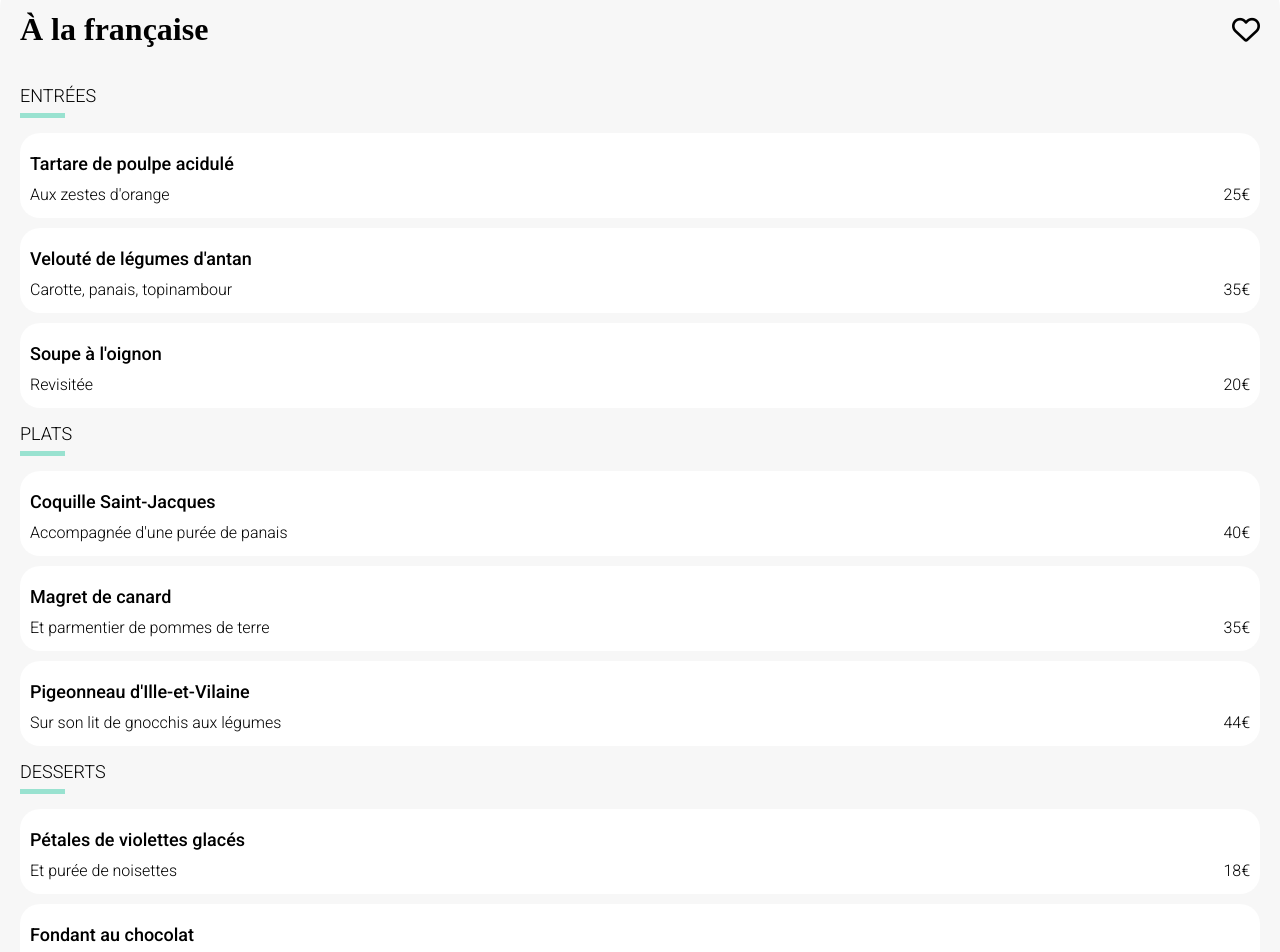
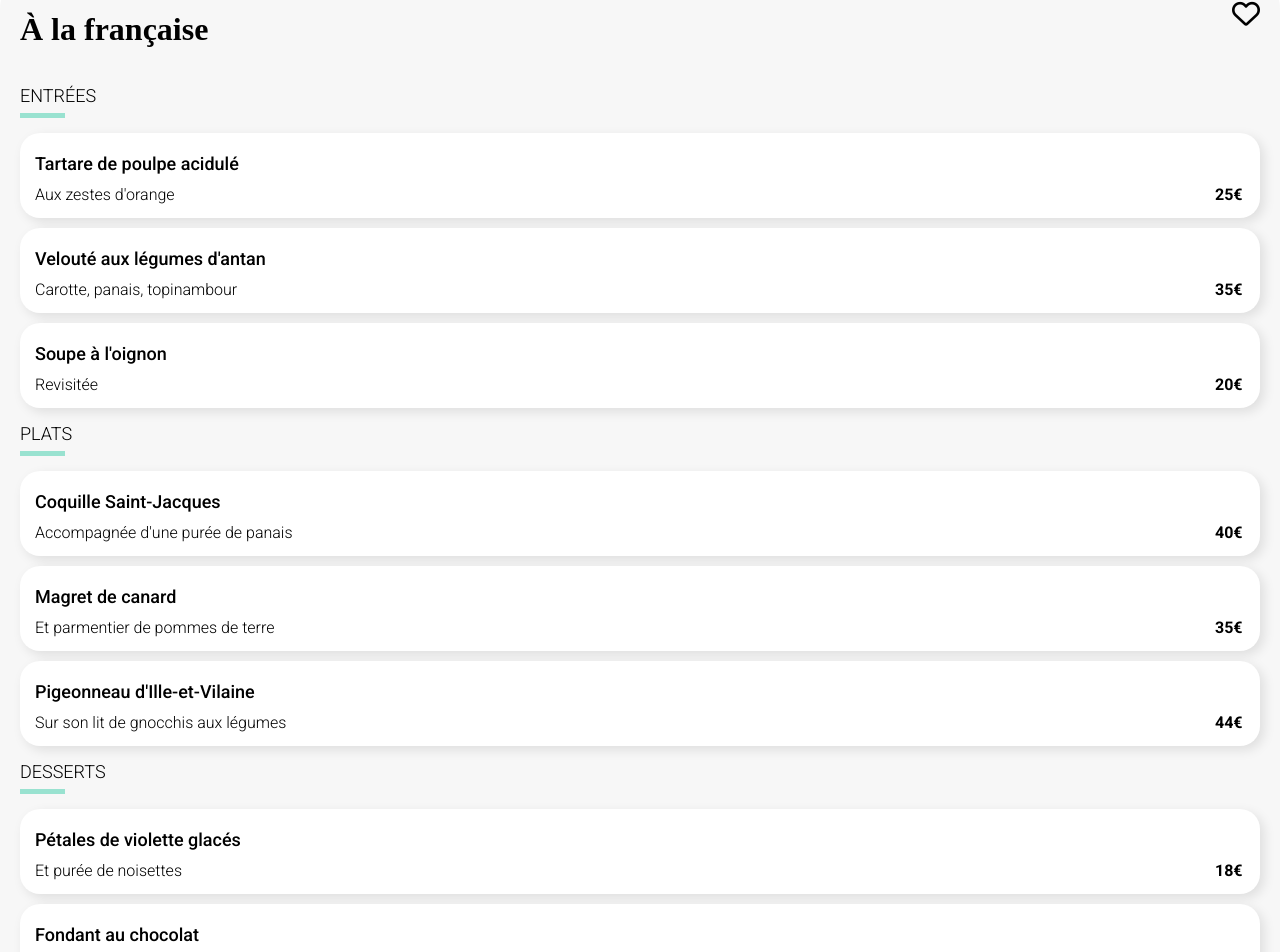
Before and after one commit to Rjumeau/P3_Ohmyfood, a website: page pages/restaurant_1.html in a window 1280 px wide. Shown: the part 360-1312 px from the top of the page. Drawn offline with Linux system fonts and the light colour scheme; a web font is replaced by a local one.

Commit message:
animations in progress

```diff
--- /dev/null
+++ b/package.json
@@ -0,0 +1,5 @@
+{
+  "dependencies": {
+    "scss": "^0.2.4"
+  }
+}
--- a/pages/restaurant_1.html
+++ b/pages/restaurant_1.html
@@ -29,69 +29,154 @@
           <h1>À la française</h1>
           <div class="button-like">
             <i class="button-like__empty fa-regular fa-heart"></i>
+            <i class="button-like__full fa-solid fa-heart"></i>
           </div>
         </div>
         <section class="meal-list">
           <h2 class="meal-list__title">ENTRÉES</h2>
           <div class="meal-list__highlighted"></div>
+
           <article class="meal-card">
-            <h2 class="meal-card__title">Tartare de poulpe acidulé</h2>
+            <div class="meal-card__info">
               <div class="meal-card__description">
+                <h3> Tartare de poulpe acidulé</h3>
                 <p>Aux zestes d'orange</p>
+              </div>
+              <div class="meal-card__price">
                 <p>25€</p>
+              </div>
+            </div>
+            <div class="meal-card__validate">
+              <i class="fa-solid fa-circle-check"></i>
+            </div>
           </article>
+
           <article class="meal-card">
-            <h2 class="meal-card__title">Velouté de légumes d'antan</h2>
+            <div class="meal-card__info">
               <div class="meal-card__description">
+                <h3> Velouté aux légumes d'antan</h3>
                   <p>Carotte, panais, topinambour</p>
+              </div>
+              <div class="meal-card__price">
                 <p>35€</p>
+              </div>
+            </div>
+            <div class="meal-card__validate">
+              <i class="fa-solid fa-circle-check"></i>
+            </div>
           </article>
+
           <article class="meal-card">
-            <h2 class="meal-card__title">Soupe à l'oignon</h2>
+            <div class="meal-card__info">
               <div class="meal-card__description">
+                <h3> Soupe à l'oignon</h3>
                   <p>Revisitée</p>
+              </div>
+              <div class="meal-card__price">
                 <p>20€</p>
+              </div>
+            </div>
+            <div class="meal-card__validate">
+              <i class="fa-solid fa-circle-check"></i>
+            </div>
           </article>
+
           <h2 class="meal-list__title">PLATS</h2>
           <div class="meal-list__highlighted"></div>
+
           <article class="meal-card">
-            <h2 class="meal-card__title">Coquille Saint-Jacques</h2>
+            <div class="meal-card__info">
               <div class="meal-card__description">
+                <h3>Coquille Saint-Jacques</h3>
                   <p>Accompagnée d'une purée de panais</p>
+              </div>
+              <div class="meal-card__price">
                 <p>40€</p>
+              </div>
+            </div>
+            <div class="meal-card__validate">
+              <i class="fa-solid fa-circle-check"></i>
+            </div>
           </article>
+
           <article class="meal-card">
-            <h2 class="meal-card__title">Magret de canard</h2>
+            <div class="meal-card__info">
               <div class="meal-card__description">
+                <h3> Magret de canard</h3>
                   <p>Et parmentier de pommes de terre</p>
+              </div>
+              <div class="meal-card__price">
                 <p>35€</p>
+              </div>
+            </div>
+            <div class="meal-card__validate">
+              <i class="fa-solid fa-circle-check"></i>
+            </div>
           </article>
+
           <article class="meal-card">
-            <h2 class="meal-card__title">Pigeonneau d'Ille-et-Vilaine</h2>
+            <div class="meal-card__info">
               <div class="meal-card__description">
+                <h3> Pigeonneau d'Ille-et-Vilaine</h3>
                   <p>Sur son lit de gnocchis aux légumes</p>
+              </div>
+              <div class="meal-card__price">
                 <p>44€</p>
+              </div>
+            </div>
+            <div class="meal-card__validate">
+              <i class="fa-solid fa-circle-check"></i>
+            </div>
           </article>
+
           <h2 class="meal-list__title">DESSERTS</h2>
           <div class="meal-list__highlighted"></div>
+
           <article class="meal-card">
-            <h2 class="meal-card__title">Pétales de violettes glacés</h2>
+            <div class="meal-card__info">
               <div class="meal-card__description">
+                <h3> Pétales de violette glacés</h3>
                   <p>Et purée de noisettes</p>
+              </div>
+              <div class="meal-card__price">
                 <p>18€</p>
+              </div>
+            </div>
+            <div class="meal-card__validate">
+              <i class="fa-solid fa-circle-check"></i>
+            </div>
           </article>
+
           <article class="meal-card">
-            <h2 class="meal-card__title">Fondant au chocolat</h2>
+            <div class="meal-card__info">
               <div class="meal-card__description">
+                <h3> Fondant au chocolat</h3>
                   <p>Revisité</p>
+              </div>
+              <div class="meal-card__price">
                 <p>22€</p>
+              </div>
+            </div>
+            <div class="meal-card__validate">
+              <i class="fa-solid fa-circle-check"></i>
+            </div>
           </article>
+
           <article class="meal-card">
-            <h2 class="meal-card__title">Millefeuille croustillant</h2>
+            <div class="meal-card__info">
               <div class="meal-card__description">
+                <h3> Millefeuille croustillant </h3>
                   <p>Myrtilles et pâte d'amande</p>
+              </div>
+              <div class="meal-card__price">
                 <p>23€</p>
+              </div>
+            </div>
+            <div class="meal-card__validate">
+              <i class="fa-solid fa-circle-check"></i>
+            </div>
           </article>
+
           <div class="order-container">
             <a class="order-button" href="">Commander</a>
           </div>
--- a/stylesheet/components/_buttons.scss
+++ b/stylesheet/components/_buttons.scss
@@ -1,5 +1,36 @@
-.button-like__empty {
-  font-size: 28px;
+.button-like {
+  width: 50px;
+  height: 100%;
+  top: 0;
+  position: relative;
+
+
+  i {
+    font-size: 28px;
+    transition: opacity ease-in 300ms;
+    position: absolute;
+    top: 10px;
+    right: 0;
+  }
+
+  .button-like__full {
+    color: $primary-color;
+    opacity: 0;
+    display: none;
+  }
+
+  .button-like__empty {
+    opacity: 1;
+  }
+
+  .button-like:hover .button-like__full {
+    display: block;
+    opacity: 1;
+  }
+
+  .button-like:hover .button-like__empty {
+    opacity: 0;
+  }
 }
 
 .explore-button {
--- a/stylesheet/components/_cards.scss
+++ b/stylesheet/components/_cards.scss
@@ -47,29 +47,91 @@
 
 .meal-card {
   background-color: white;
+  box-shadow: 4px 4px 12px rgba(0, 0, 0, 0.1);
   width: 100%;
   height: 80px;
   margin: 0 auto;
   border-radius: 20px;
   padding-top: 5px;
   margin-bottom: 10px;
+  display: flex;
+  justify-content: space-between;
+  align-items: center;
 
 
-  .meal-card__title {
-    font-size: 18px;
-    font-weight: 500;
-    padding: 0 10px;
-    margin-bottom: -5px;
+  .meal-card__info {
+    width: calc(100% - 30px);
+    padding: 0 15px;
+    display: flex;
+    justify-content: space-between;
+    margin: 0 auto;
+    align-items: flex-end;
+    transition: width 180ms ease-in-out;
   }
 
+
   .meal-card__description {
-    display: flex;
-    justify-content: space-between;
-    padding: 0 10px;
+    min-width: calc(100% - 30px);
+    height: 100%;
+
+    h3 {
+      font-size: 18px;
+      font-weight: 500;
+      margin-bottom: -5px;
+    }
 
     p {
       font-weight: 300;
     }
+  }
+
+  .meal-card__price {
+    width: 30px;
+    font-weight: bold;
+    font-size: 16px;
+
+  }
+
+  .meal-card__validate {
+    cursor: pointer;
+    overflow-x: hidden;
+    width: 0%;
+    height: 100%;
+    background-color: $ternary-color;
+    color: white;
+    font-size: 30px;
+    display: flex;
+    justify-content: center;
+    align-items: center;
+    transition: width 200ms ease-in-out;
+
+    i {
+      display: block;
+      transform: rotate(90deg);
+      transition: transform 400ms ease-in-out;
+    }
+  }
+}
+
+.meal-card:hover {
+  .meal-card {
+    .meal-card__validate {
+      width: 20%;
+
+      i {
+        display: block;
+        transform: rotate(1turn)
+      }
+    }
+
+    .meal-card__info {
+      min-width: calc(80% - 30px);
+    }
+
+    .meal-card__description {
+      min-width: calc(100% - 30px);
+    }
+
   }
 }
 
```
Also changed, not shown: stylesheet/main.css, 3 other files. Lines whose indentation alone changed are shown as unchanged.
